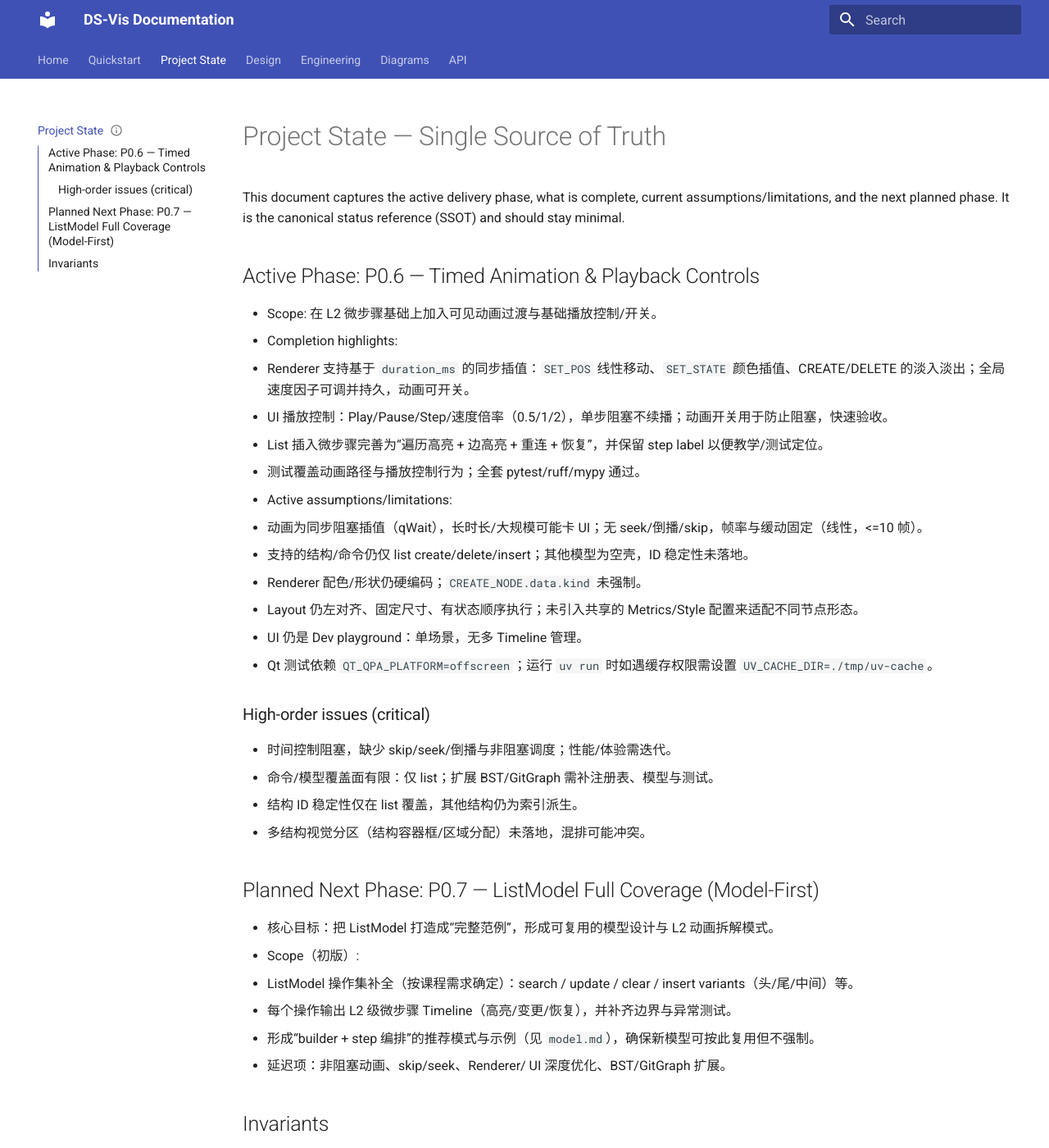
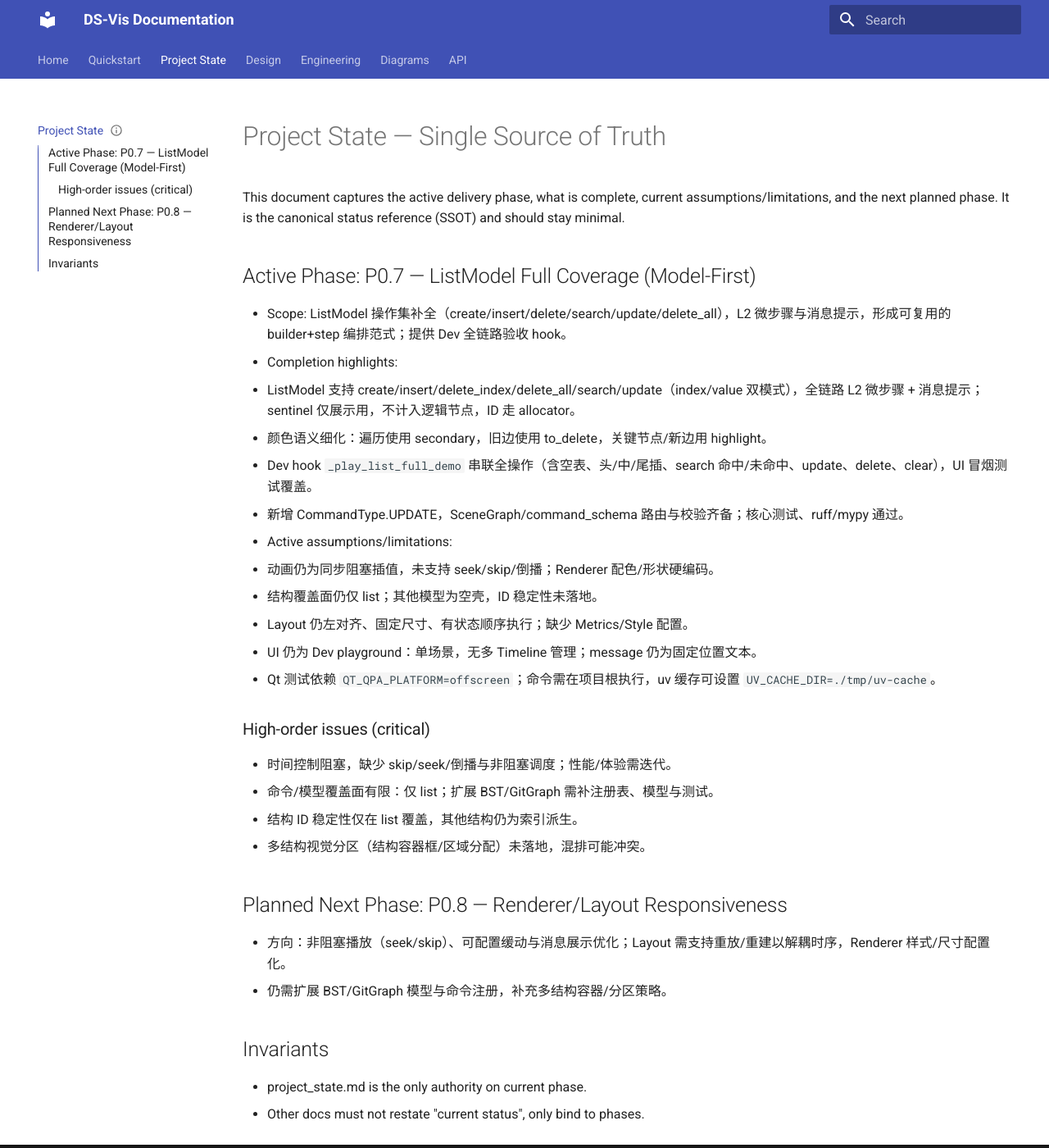
Before and after one commit to elecdot/ds-vis, an MkDocs documentation site: the page built from docs/project_state.md, in a window 1280 px wide and 1400 px high. Shown: the whole window at 82% size. Built offline with MkDocs 1.6.1 and Material for MkDocs 9.7.7, drawn with Linux system fonts in a browser that asks for light colours.

Commit message:
docs(release): close documentation for P0.7
- Update project_state.md with Active P0.7 status and next P0.8 focus
- Register documents in index.md
- Expand scene_graph.md with SEARCH and UPDATE coverage
- Update model.md with ListModel notes, color/message semantics, and sentinel plan
- Update dev_kb.md with command coverage and ListModel color/message details
- Align all front-matter metadata to P0.7 version and date

```diff
--- a/docs/project_state.md
+++ b/docs/project_state.md
@@ -1,28 +1,27 @@
 ---
-bound_phase: P0.6
-version: v0.6.1
+bound_phase: P0.7
+version: v0.7.0
 status: Active
-last_updated: 2025-12-21
+last_updated: 2025-12-24
 ---
 
 # Project State — Single Source of Truth
 
 This document captures the active delivery phase, what is complete, current assumptions/limitations, and the next planned phase. It is the canonical status reference (SSOT) and should stay minimal.
 
-## Active Phase: P0.6 — Timed Animation & Playback Controls
-- Scope: 在 L2 微步骤基础上加入可见动画过渡与基础播放控制/开关。
+## Active Phase: P0.7 — ListModel Full Coverage (Model-First)
+- Scope: ListModel 操作集补全（create/insert/delete/search/update/delete_all），L2 微步骤与消息提示，形成可复用的 builder+step 编排范式；提供 Dev 全链路验收 hook。
 - Completion highlights:
-  - Renderer 支持基于 `duration_ms` 的同步插值：`SET_POS` 线性移动、`SET_STATE` 颜色插值、CREATE/DELETE 的淡入淡出；全局速度因子可调并持久，动画可开关。
-  - UI 播放控制：Play/Pause/Step/速度倍率（0.5/1/2），单步阻塞不续播；动画开关用于防止阻塞，快速验收。
-  - List 插入微步骤完善为“遍历高亮 + 边高亮 + 重连 + 恢复”，并保留 step label 以便教学/测试定位。
-  - 测试覆盖动画路径与播放控制行为；全套 pytest/ruff/mypy 通过。
+  - ListModel 支持 create/insert/delete_index/delete_all/search/update（index/value 双模式），全链路 L2 微步骤 + 消息提示；sentinel 仅展示用，不计入逻辑节点，ID 走 allocator。
+  - 颜色语义细化：遍历使用 secondary，旧边使用 to_delete，关键节点/新边用 highlight。
+  - Dev hook `_play_list_full_demo` 串联全操作（含空表、头/中/尾插、search 命中/未命中、update、delete、clear），UI 冒烟测试覆盖。
+  - 新增 CommandType.UPDATE，SceneGraph/command_schema 路由与校验齐备；核心测试、ruff/mypy 通过。
 - Active assumptions/limitations:
-  - 动画为同步阻塞插值（qWait），长时长/大规模可能卡 UI；无 seek/倒播/skip，帧率与缓动固定（线性，<=10 帧）。
-  - 支持的结构/命令仍仅 list create/delete/insert；其他模型为空壳，ID 稳定性未落地。
-  - Renderer 配色/形状仍硬编码；`CREATE_NODE.data.kind` 未强制。
-  - Layout 仍左对齐、固定尺寸、有状态顺序执行；未引入共享的 Metrics/Style 配置来适配不同节点形态。
-  - UI 仍是 Dev playground：单场景，无多 Timeline 管理。
-  - Qt 测试依赖 `QT_QPA_PLATFORM=offscreen`；运行 `uv run` 时如遇缓存权限需设置 `UV_CACHE_DIR=./tmp/uv-cache`。
+  - 动画仍为同步阻塞插值，未支持 seek/skip/倒播；Renderer 配色/形状硬编码。
+  - 结构覆盖面仍仅 list；其他模型为空壳，ID 稳定性未落地。
+  - Layout 仍左对齐、固定尺寸、有状态顺序执行；缺少 Metrics/Style 配置。
+  - UI 仍为 Dev playground：单场景，无多 Timeline 管理；message 仍为固定位置文本。
+  - Qt 测试依赖 `QT_QPA_PLATFORM=offscreen`；命令需在项目根执行，uv 缓存可设置 `UV_CACHE_DIR=./tmp/uv-cache`。
 
 ### High-order issues (critical)
 - 时间控制阻塞，缺少 skip/seek/倒播与非阻塞调度；性能/体验需迭代。
@@ -30,13 +29,9 @@ This document captures the active delivery phase, what is complete, current assu
 - 结构 ID 稳定性仅在 list 覆盖，其他结构仍为索引派生。
 - 多结构视觉分区（结构容器框/区域分配）未落地，混排可能冲突。
 
-## Planned Next Phase: P0.7 — ListModel Full Coverage (Model-First)
-- 核心目标：把 ListModel 打造成“完整范例”，形成可复用的模型设计与 L2 动画拆解模式。
-- Scope（初版）:
-  - ListModel 操作集补全（按课程需求确定）：search / update / clear / insert variants（头/尾/中间）等。
-  - 每个操作输出 L2 级微步骤 Timeline（高亮/变更/恢复），并补齐边界与异常测试。
-  - 形成“builder + step 编排”的推荐模式与示例（见 `model.md`），确保新模型可按此复用但不强制。
-- 延迟项：非阻塞动画、skip/seek、Renderer/ UI 深度优化、BST/GitGraph 扩展。
+## Planned Next Phase: P0.8 — Renderer/Layout Responsiveness
+- 方向：非阻塞播放（seek/skip）、可配置缓动与消息展示优化；Layout 需支持重放/重建以解耦时序，Renderer 样式/尺寸配置化。
+- 仍需扩展 BST/GitGraph 模型与命令注册，补充多结构容器/分区策略。
 
 ## Invariants
 - project_state.md is the only authority on current phase.
```
Also changed, not shown: docs/design/model.md (+12 -6 lines), docs/design/scene_graph.md (+4 -4 lines), docs/engineering/dev_kb.md (+4 -4 lines), docs/index.md (+7 -7 lines).
